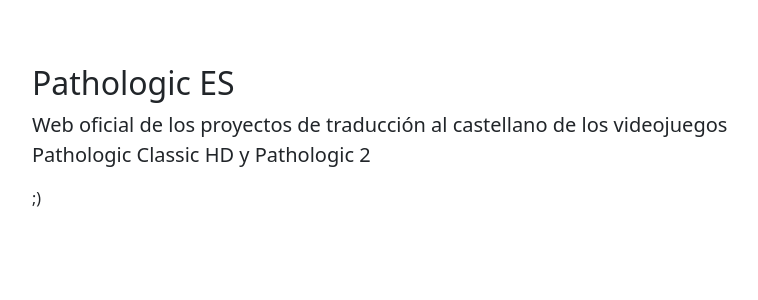
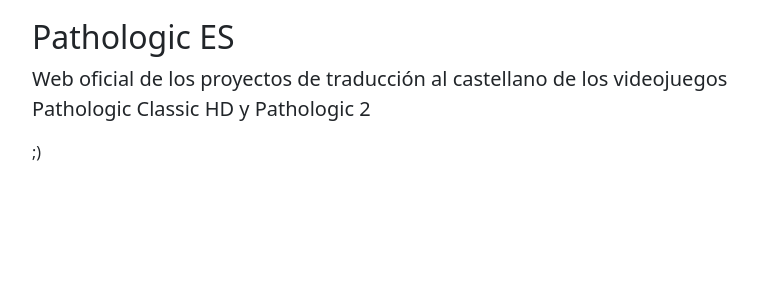
Before and after one commit to pathologic-es/pathologic-es.github.io, a Jekyll site: the page built from index.html, in a window 1280 px wide. Shown: the top 300 px of the page, without its empty margins (240-998 px from the left). Built offline with Jekyll 4.4.1, drawn with Linux system fonts in a browser that asks for light colours.

Commit message:
Update styles.css

```diff
--- a/assets/styles.css
+++ b/assets/styles.css
@@ -1 +1,7 @@
-body.default { margin: 5% auto; }
+/* MEDIA QUERIES */
+
+@media only screen and (min-width: 540px) {
+
+  body.default { margin: 2vh auto; }
+
+}
```
